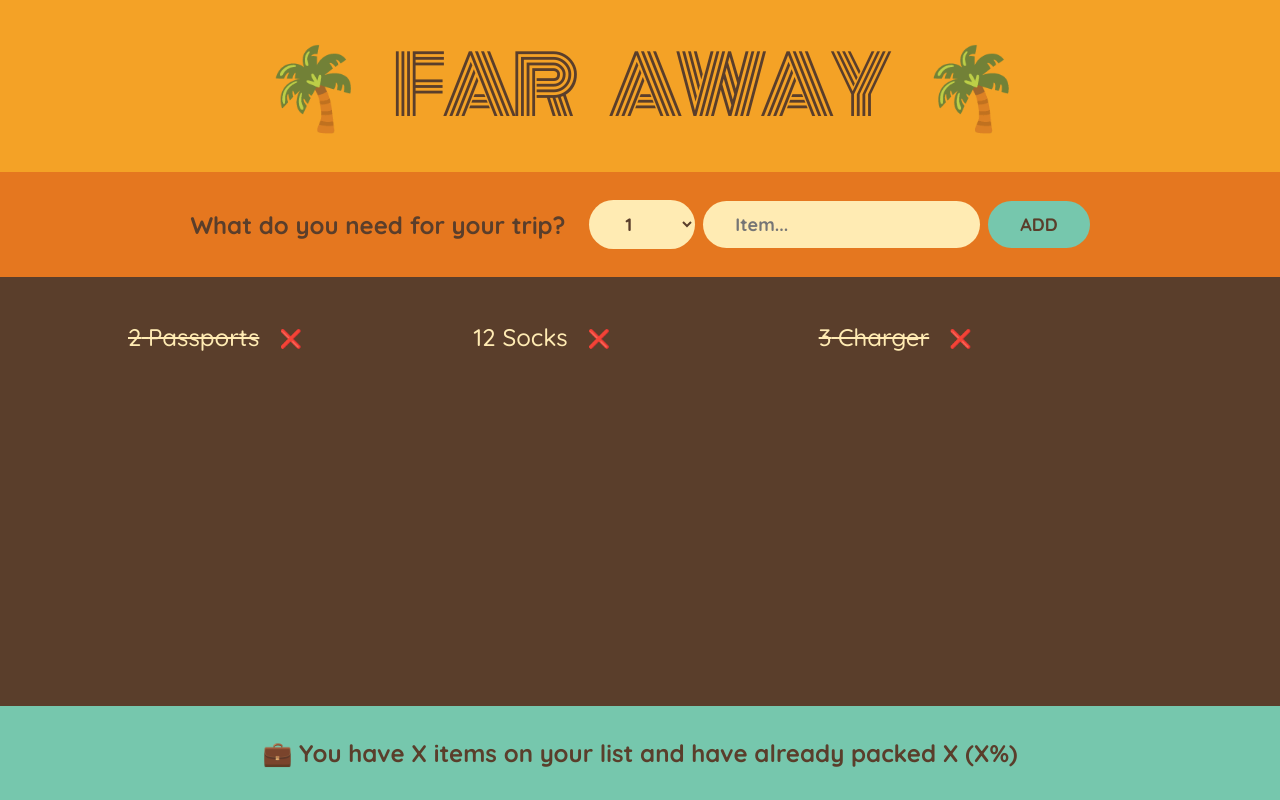
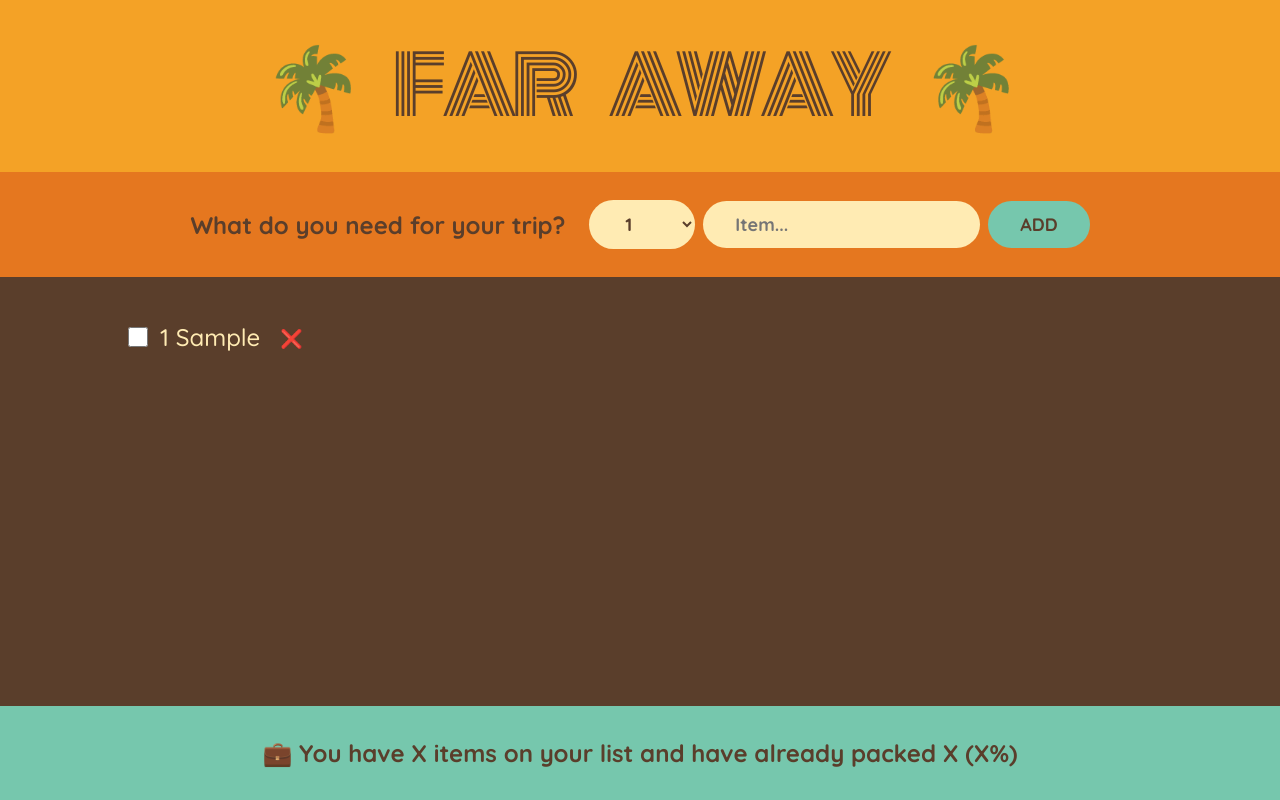
Before and after one commit to pixelgnome/travel-list, a React (Create React App) app: page / in a window 1280 px wide. Both pictures are taken after typing "Sample" into the empty fields and a click on the button "ADD". Built offline with nearby package versions, Linux system fonts and the light colour scheme.

Commit message:
updated item

```diff
--- a/src/App.js
+++ b/src/App.js
@@ -1,17 +1,33 @@
 import { useState } from "react";
 
-const initialItems = [
-  { id: 1, description: "Passports", quantity: 2, packed: true },
-  { id: 2, description: "Socks", quantity: 12, packed: false },
-  { id: 3, description: "Charger", quantity: 3, packed: true },
-];
+export default function App() {
+  //Lifting state
+  const [items, setItems] = useState([]);
 
-export default function App() {
+  function handleAddItems(item) {
+    setItems((items) => [...items, item]);
+  }
+
+  function handleDeleteItem(id) {
+    setItems((items) => items.filter((item) => item.id !== id));
+  }
+
+  function handleToggleItem(id) {
+    setItems((items) =>
+      items.map((item) =>
+        item.id === id ? { ...item, packed: !item.packed } : item,
+      ),
+    );
+  }
   return (
     <div className="app">
       <Logo />
-      <Form />
-      <PackingList />
+      <Form onAddItems={handleAddItems} />
+      <PackingList
+        items={items}
+        onDeleteItem={handleDeleteItem}
+        onToggleItem={handleToggleItem}
+      />
       <Stats />
     </div>
   );
@@ -19,7 +35,7 @@
 function Logo() {
   return <h1>🌴 Far Away 🌴</h1>;
 }
-function Form() {
+function Form({ onAddItems }) {
   const [description, setDescription] = useState("");
   const [quantity, setQuantity] = useState(1);
 
@@ -30,6 +46,8 @@
 
     const newItem = { description, quantity, packed: false, id: Date.now() };
     console.group(newItem);
+
+    onAddItems(newItem);
 
     setDescription("");
     setQuantity(1);
@@ -63,25 +81,35 @@
     </form>
   );
 }
-function PackingList() {
+function PackingList({ items, onDeleteItem, onToggleItem }) {
   return (
     <div className="list">
       <ul>
-        {initialItems.map((item) => (
-          <Item item={item} key={item.id} />
+        {items.map((item) => (
+          <Item
+            item={item}
+            onDeleteItem={onDeleteItem}
+            onToggleItem={onToggleItem}
+            key={item.id}
+          />
         ))}
       </ul>
     </div>
   );
 }
 
-function Item({ item }) {
+function Item({ item, onDeleteItem, onToggleItem }) {
   return (
     <li>
+      <input
+        type="checkbox"
+        value={item.packed}
+        onChange={() => onToggleItem(item.id)}
+      />
       <span style={item.packed ? { textDecoration: "line-through" } : {}}>
         {item.quantity} {item.description}
       </span>
-      <button>❌</button>
+      <button onClick={() => onDeleteItem(item.id)}>❌</button>
     </li>
   );
 }
```
